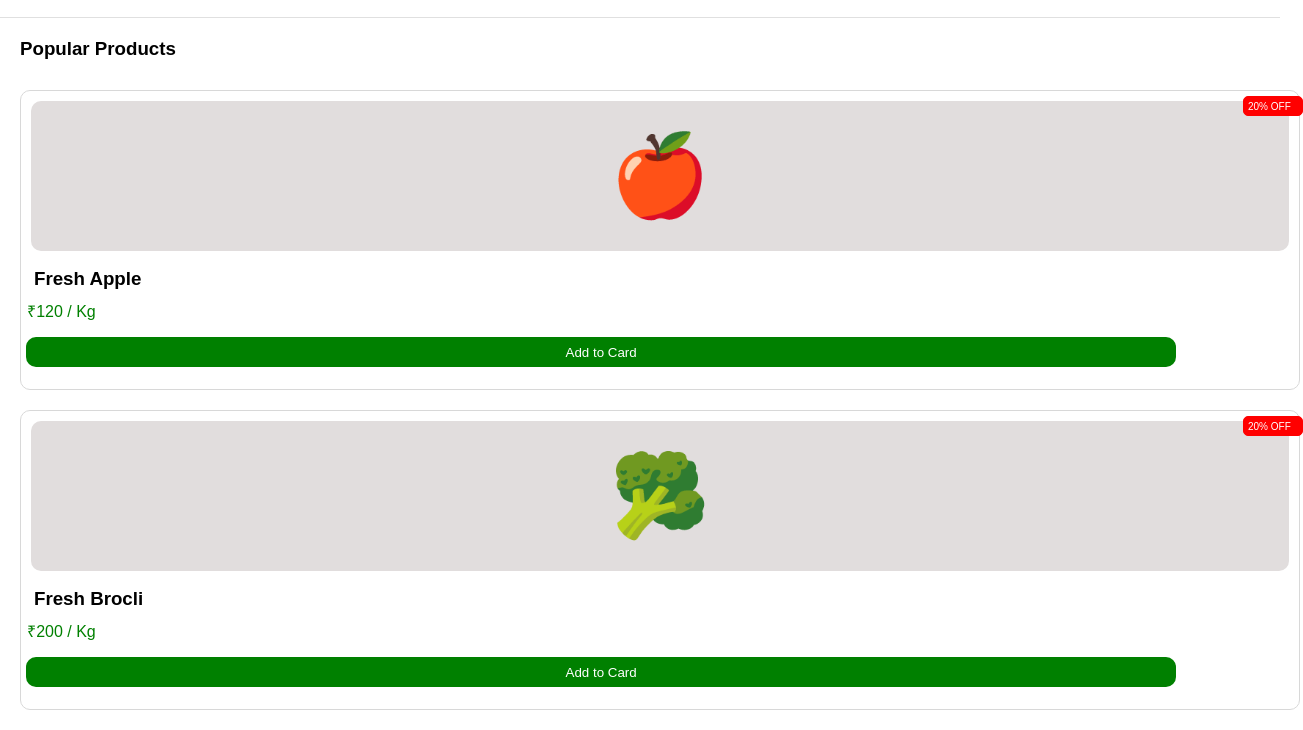
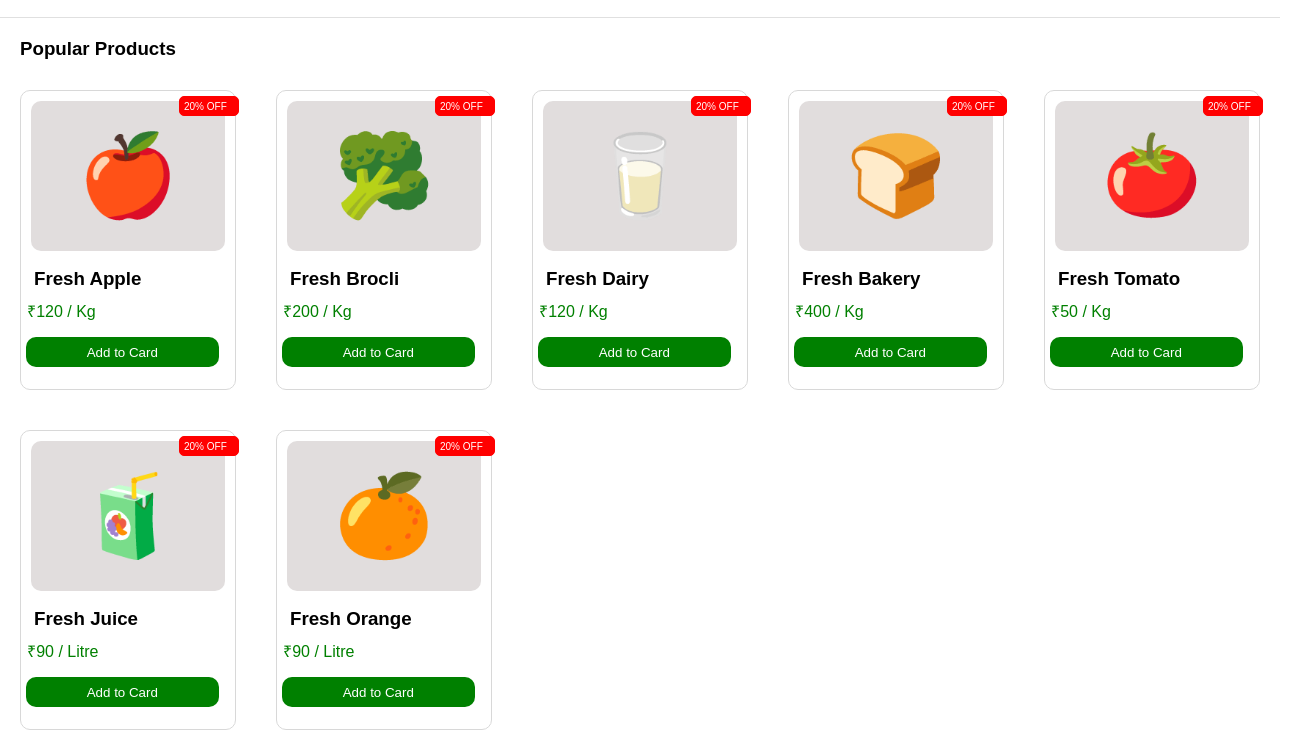
Before and after one commit to shiprabaliyan12-ship-it/Freshmart, a plain HTML site: page index.html in a window 1280 px wide. Shown: the part 629-1359 px from the top of the page, 1303 px wide, since content can reach past the window. Drawn offline with Linux system fonts and the light colour scheme.

Commit message:
Change display property from contents to grid

```diff
--- a/index.html
+++ b/index.html
@@ -152,7 +152,7 @@
       padding: 0 20px;
     }
     .box1 {
-      display: contents;
+      display: grid;
       grid-template-rows: repeat(2, 1fr);
       grid-template-columns: repeat(5, 1fr);
       width: 100vw;
@@ -161,7 +161,6 @@
 
       border: 1px solid rgb(216, 216, 216);
       height: 300px;
-      width: 100vw;
       background-color: white;
       border-radius: 2px;
       border-radius: 10px;
```
